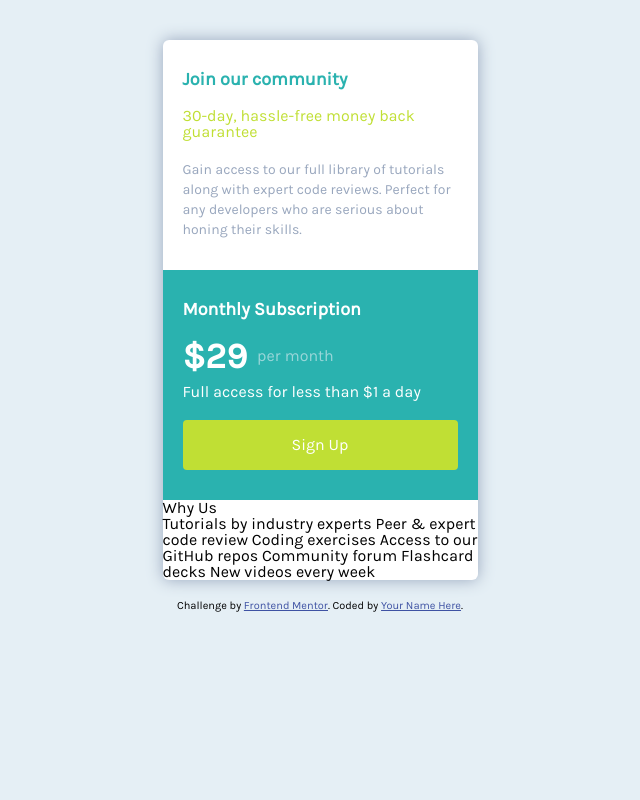
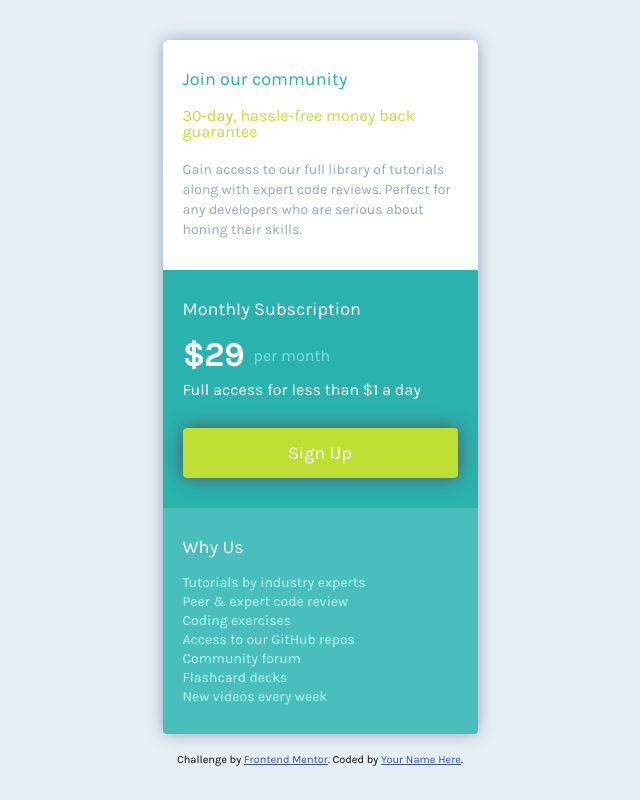
Before and after one commit to lucasrrocha/singleprice, a plain HTML site: page index.html in a window 1280 px wide. Shown: the whole page, without its empty margins (320-960 px from the left). Drawn offline with Linux system fonts and the light colour scheme.

Commit message:
Finish the project

```diff
--- a/css/components/banner.css
+++ b/css/components/banner.css
@@ -9,7 +9,6 @@
 
 .title {
     color: var(--cyan);
-    font-weight: 700;
     font-size: 18px;
     margin-bottom: 20px;
 
--- /dev/null
+++ b/css/components/final.css
@@ -0,0 +1,16 @@
+.final {
+    background-color: var(--light-cyan);
+    color: #FFF;
+    border-radius: 0 0 4px 4px;
+}
+
+.final h2 {
+    font-size: 18px;
+    margin-bottom: 20px;
+}
+
+.final ul li {
+    font-size: 14px;
+    margin-top: 5px;
+    color: #B4FFFF;
+}
--- a/css/components/price.css
+++ b/css/components/price.css
@@ -6,33 +6,35 @@
 .price .subtitle {
     color: #FFF;
     font-size: 18px;
-    font-weight: 700;
 }
 
 .content-price {
-    color: rgba(229, 238, 245, .6);
+    color: #75E1E1;
     position: absolute;
     padding-top: 10px;
 }
 
 .value {
     color: #FFF;
-    font-size: 36px;
-    font-weight: 700;
+    font-size: 34px;
+    font-weight: bold;
     margin-right: 10px;
 }
 
 .access-price {
-    margin: 10px 0 20px 0;
+    margin: 10px 0 30px 0;
 }
 
 .btn {
     width: 100%;
     height: 50px;
     color: #FFF;
+    font-size: 18px;
     text-decoration: none;
+    cursor: pointer;
     background-color: var(--bright-yellow);
     border-radius: 4px;
+    box-shadow: 0 0 1em #555;
     display: flex;
     justify-content: center;
     align-items: center;
--- a/css/main.css
+++ b/css/main.css
@@ -8,6 +8,7 @@
 
 @import './components/banner.css';
 @import './components/price.css';
+@import './components/final.css';
 @import './components/footer.css';
 
 
--- a/css/settings/colors.css
+++ b/css/settings/colors.css
@@ -5,6 +5,7 @@
 /* Primary */
 
 --cyan: hsl(179, 62%, 43%);
+--light-cyan: rgb(74, 190, 189);
 --bright-yellow: hsl(71, 73%, 54%);
 
 /* Neutral */
--- a/css/settings/fonts.css
+++ b/css/settings/fonts.css
@@ -1,20 +1,10 @@
 @font-face {
 	font-family: 'KarlaBold';
-	src: url("../../fonts/Karla-Bold.ttf");
-	font-size: 1em;
-}
-@font-face {
-	font-family: 'KarlaBoldItalic';
-	src: url("../../fonts/Karla-BoldItalic.ttf");
-	font-size: 1em;
-}
-@font-face {
-	font-family: 'KarlaItalic';
-	src: url("../../fonts/Karla-Italic.ttf");
+	src: url("../../fonts/Karla/Karla-Bold.ttf");
 	font-size: 1em;
 }
 @font-face {
 	font-family: 'Karla';
-	src: url("../../fonts/Karla-Regular.ttf");
+	src: url("../../fonts/Karla/Karla-Regular.ttf");
 	font-size: 1em;
 }
--- a/index.html
+++ b/index.html
@@ -40,16 +40,20 @@
           <a href="https://google.com" class="btn">Sign Up</a>
         </div>
       </div>
-      <h2>Why Us</h2>
-      <p>
-        Tutorials by industry experts
-        Peer &amp; expert code review
-        Coding exercises
-        Access to our GitHub repos
-        Community forum
-        Flashcard decks
-        New videos every week
-      </p>
+      <div class="final">
+        <div class="teste">
+        <h2>Why Us</h2>
+          <ul>
+            <li>Tutorials by industry experts</li>
+            <li>Peer &amp; expert code review</li>
+            <li>Coding exercises</li>
+            <li>Access to our GitHub repos</li>
+            <li>Community forum</li>
+            <li>Flashcard decks</li>
+            <li>New videos every week</li>
+          </ul>
+        </div>
+      </div>
     </div>
 
   <footer>
```
Also changed, not shown: fonts/Karla-BoldItalic.ttf (deleted), fonts/Karla-Italic.ttf (deleted), fonts/Karla/Karla-Bold.ttf (renamed from fonts/Karla-Bold.ttf), fonts/Karla/Karla-Regular.ttf (renamed from fonts/Karla-Regular.ttf), 2 other files.
